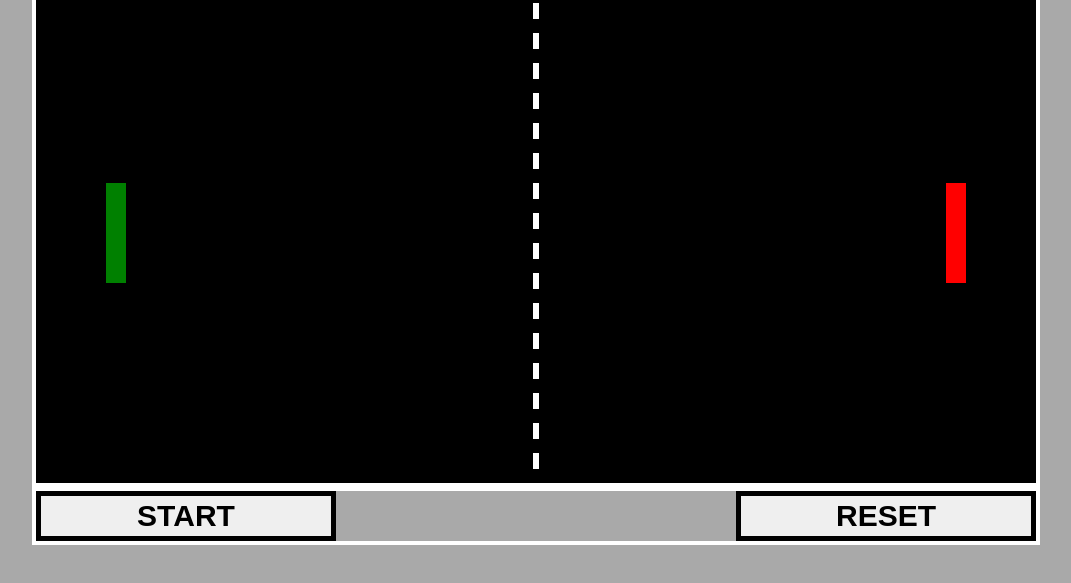
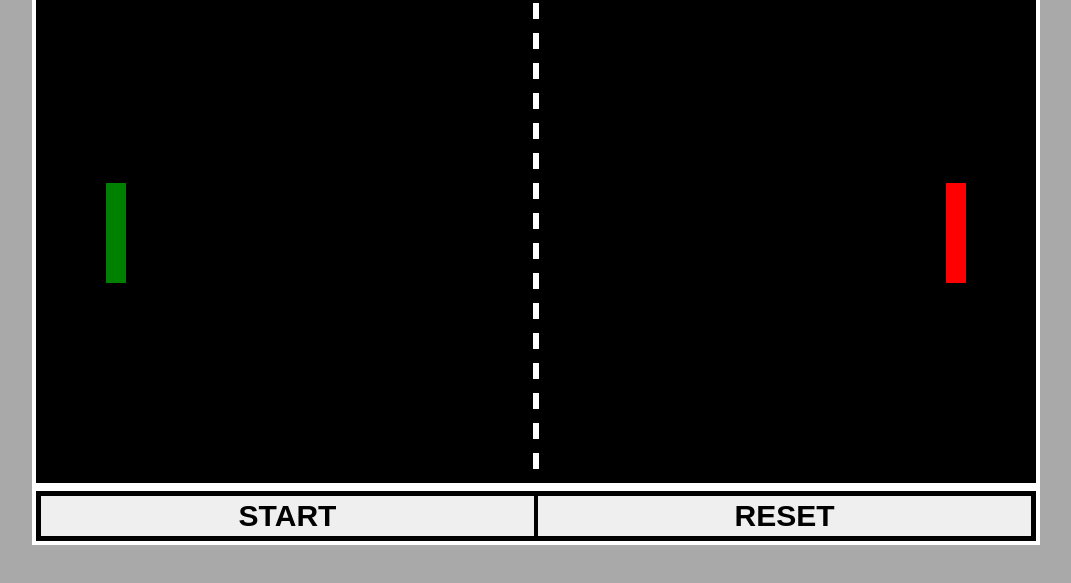
Before and after one commit to mateuszrosa/PongGame, a plain HTML site: page index.html in a window 1280 px wide. Shown: the part 167-750 px from the top of the page, without its empty margins (104-1175 px from the left). Drawn offline with Linux system fonts and the light colour scheme.

Commit message:
styling buttons

```diff
--- a/css/style.css
+++ b/css/style.css
@@ -32,7 +32,7 @@ canvas {
 }
 
 .buttons button {
-    width: 30%;
+    width: 50%;
     border: 5px solid #000;
     font-size: 30px;
     text-transform: uppercase;
@@ -41,6 +41,14 @@ canvas {
     transition: .2s;
 }
 
+button:nth-child(1) {
+    border-right: 2px solid black;
+}
+
+button:nth-child(2) {
+    border-left: 2px solid black;
+}
+
 button:active {
     transform: scale(.96)
 }
```
